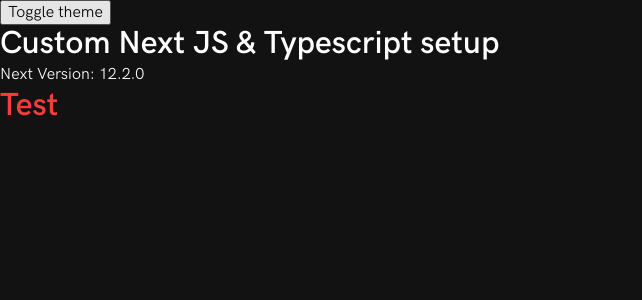
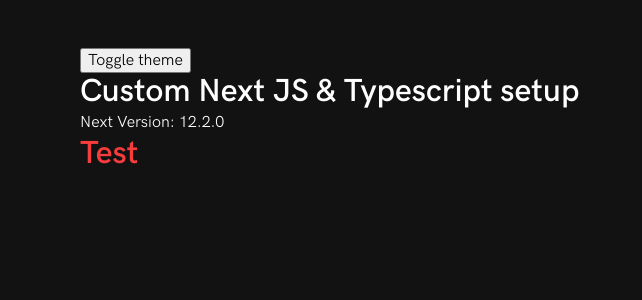
Before and after one commit to matiasbacelar98/portfolio-v2, a Next.js app: page / in a window 1280 px wide. Shown: the top 300 px of the page, without its empty margins (0-642 px from the left). Built offline with nearby package versions, Linux system fonts and the light colour scheme.

Commit message:
spacing values change to rems

```diff
--- a/styles/variables.ts
+++ b/styles/variables.ts
@@ -1,14 +1,14 @@
 import { css } from 'styled-components';
 
 type ValuesType = {
-  [key: string]: number;
+  [key: string]: string;
 };
 
 const generateSpacingValues = (levels: number, base = 8) => {
   const values: ValuesType = {};
 
   for (let i = 0; i <= levels; i++) {
-    values[`--sp-${i + 1}`] = base * (i + 1);
+    values[`--sp-${i + 1}`] = `${(base * (i + 1)) / 16}rem`;
   }
 
   return values;
@@ -20,7 +20,7 @@
     // Fonts
     --font: 'HK Grotesk', sans-serif;
     // Spacing
-    ${generateSpacingValues(20)}
+    ${generateSpacingValues(40)}
     // Others
     --border-radius: 0.5rem;
     --box-shadow: -2px 2px 15px -2px rgba(0, 0, 0, 0.3);
```
